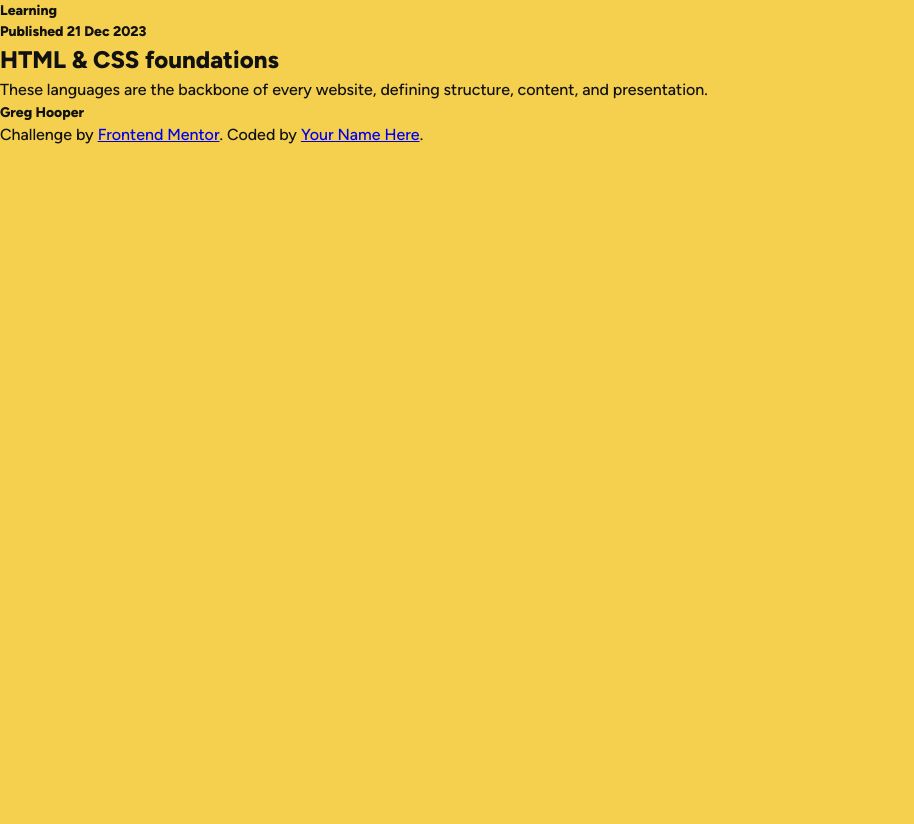
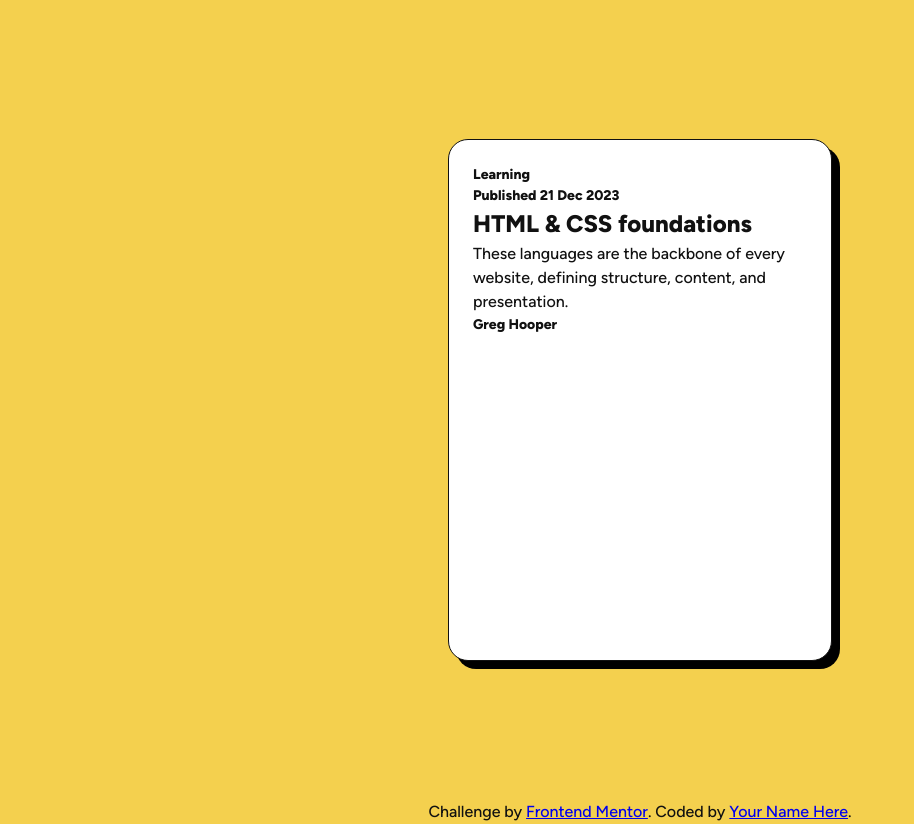
Before and after one commit to Networksentinel/Networksentinel-Frontend-Mentor-Challenge---Blog-preview-card, a website built with Vite: page index.html in a window 1280 px wide. Shown: the whole page, without its empty margins (0-914 px from the left). Before the commit the page ends 800 px from the top, so only its background shows below. Built offline with nearby package versions, Linux system fonts and the light colour scheme.

Commit message:
style: added styles to .card

```diff
--- a/index.html
+++ b/index.html
@@ -8,6 +8,8 @@
     <title>Frontend Mentor | Blog preview card</title>
   </head>
   <body>
+
+    <main>
 
       <section class="card">
         <h3>Learning</h3>
@@ -20,6 +22,8 @@
         <h3>Greg Hooper</h3>
       </section>
 
+    </main>
+
 
     <footer class="attribution">
       Challenge by <a href="https://www.frontendmentor.io?ref=challenge" target="_blank">Frontend Mentor</a>.
--- a/src/styles.css
+++ b/src/styles.css
@@ -33,11 +33,25 @@
 body {
     font: 16px/150% 'Figtree-Medium', sans-serif;
     letter-spacing: 0px;
-    min-height: 100vh;
 
     color: var(--Gray-950);
 
     background-color: var(--yellow);
+
+    display: flex;
+    flex-direction: column;
+    align-items: center;
+    justify-content: space-between;
+}
+
+main {
+    flex:1;
+    min-height: 100vh;
+
+    display: flex;
+    flex-direction: column;
+    align-items: center;
+    justify-content: center;
 }
 
 h2 {
@@ -53,3 +67,21 @@ h3 {
 }
 
 /*-----------------------THE CARD-----------------------*/
+
+.card {
+    height: 522px;
+    width: 384px;
+
+    display: flex;
+    flex-direction: column;
+
+    background-color: var(--White);
+
+    box-shadow: 8px 8px 0px 0px rgba(0,0,0,1);
+    -webkit-box-shadow: 8px 8px 0px 0px rgba(0,0,0,1);
+    -moz-box-shadow: 8px 8px 0px 0px rgba(0,0,0,1);
+
+    border: 1px solid var(--Gray-950);
+    border-radius: 20px;
+    padding: var(--300);
+}
```
Lines whose indentation alone changed are shown as unchanged.
